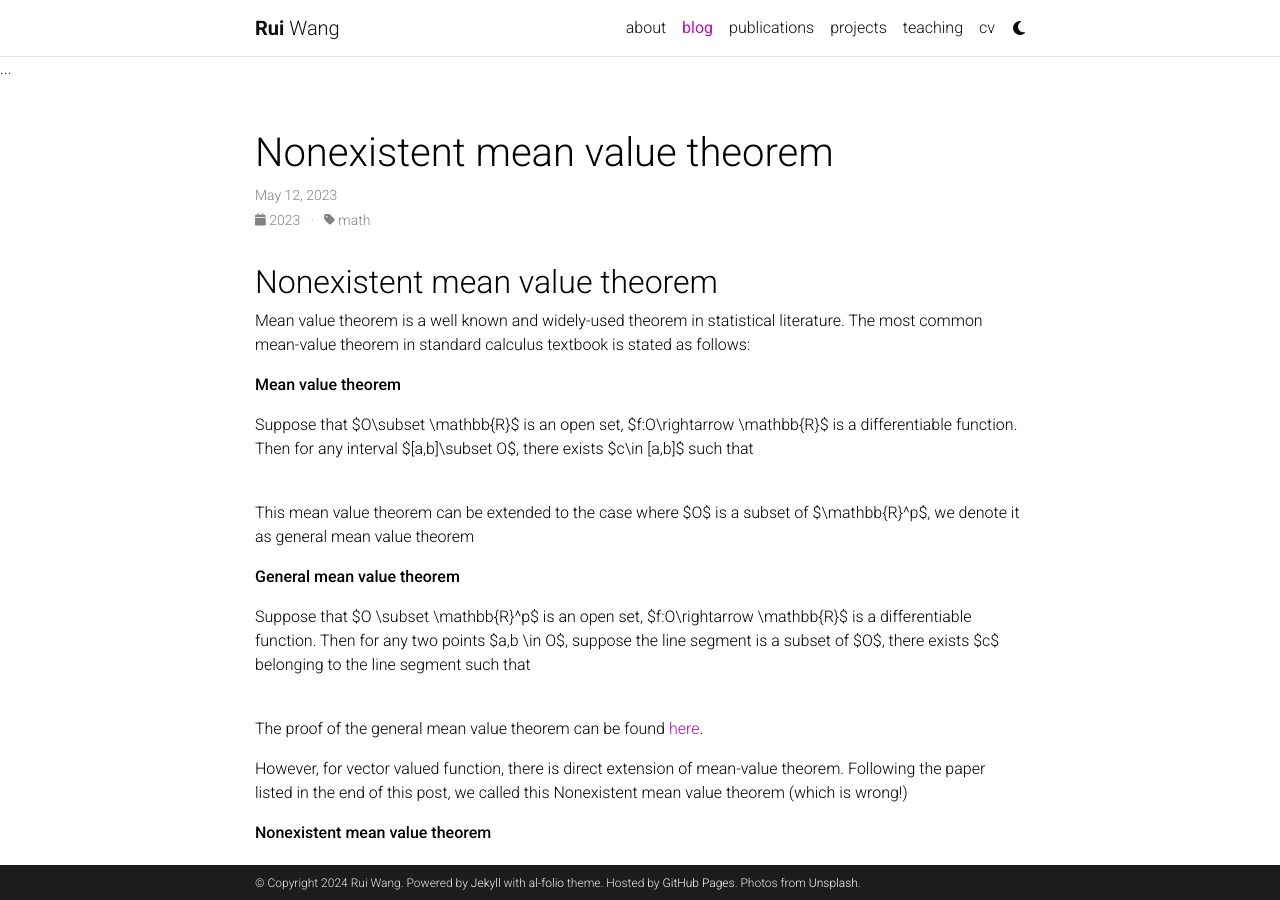
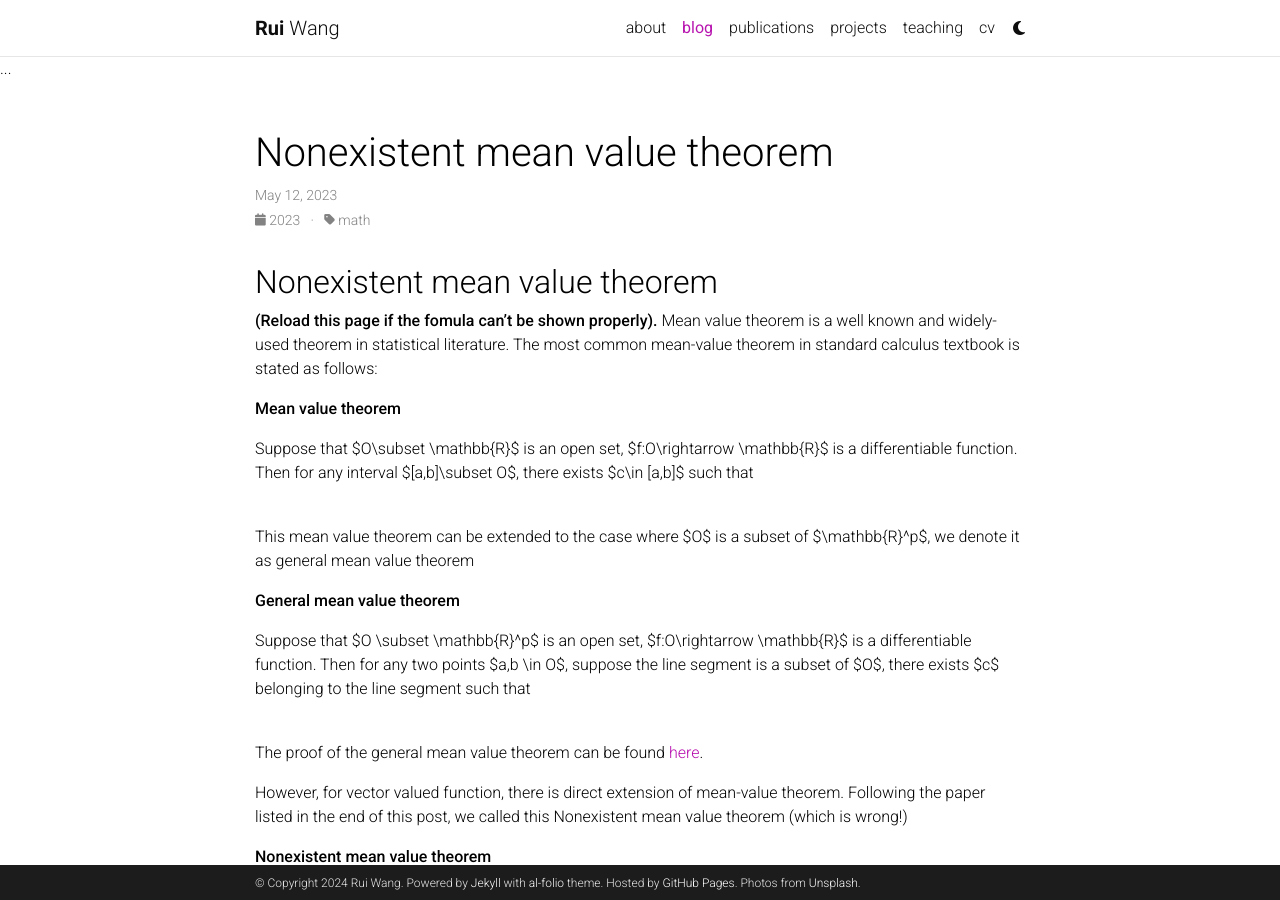
Before and after one commit to wangrui24/wangrui, a Jekyll site: the page built from _posts/2023-08-05-mean_value.md, in a window 1280 px wide and 900 px high. Built offline with Jekyll 4.4.1, drawn with Linux system fonts in a browser that asks for light colours; formulas are drawn with MathJax 3; comment, search, counter and statistics services are not loaded; a style sheet for code colours, icons or effects is not loaded.

Commit message:
Update 2023-08-05-mean_value.md

```diff
--- a/_posts/2023-08-05-mean_value.md
+++ b/_posts/2023-08-05-mean_value.md
@@ -8,7 +8,7 @@ giscus_comments: true
 related_posts: true
 ---
 ## Nonexistent mean value theorem
-Mean value theorem is a well known and widely-used theorem in statistical literature. The most common mean-value theorem in standard calculus textbook is stated as follows:
+**(Reload this page if the fomula can't be shown properly).** Mean value theorem is a well known and widely-used theorem in statistical literature. The most common mean-value theorem in standard calculus textbook is stated as follows:
 
 **Mean value theorem**
 
```
